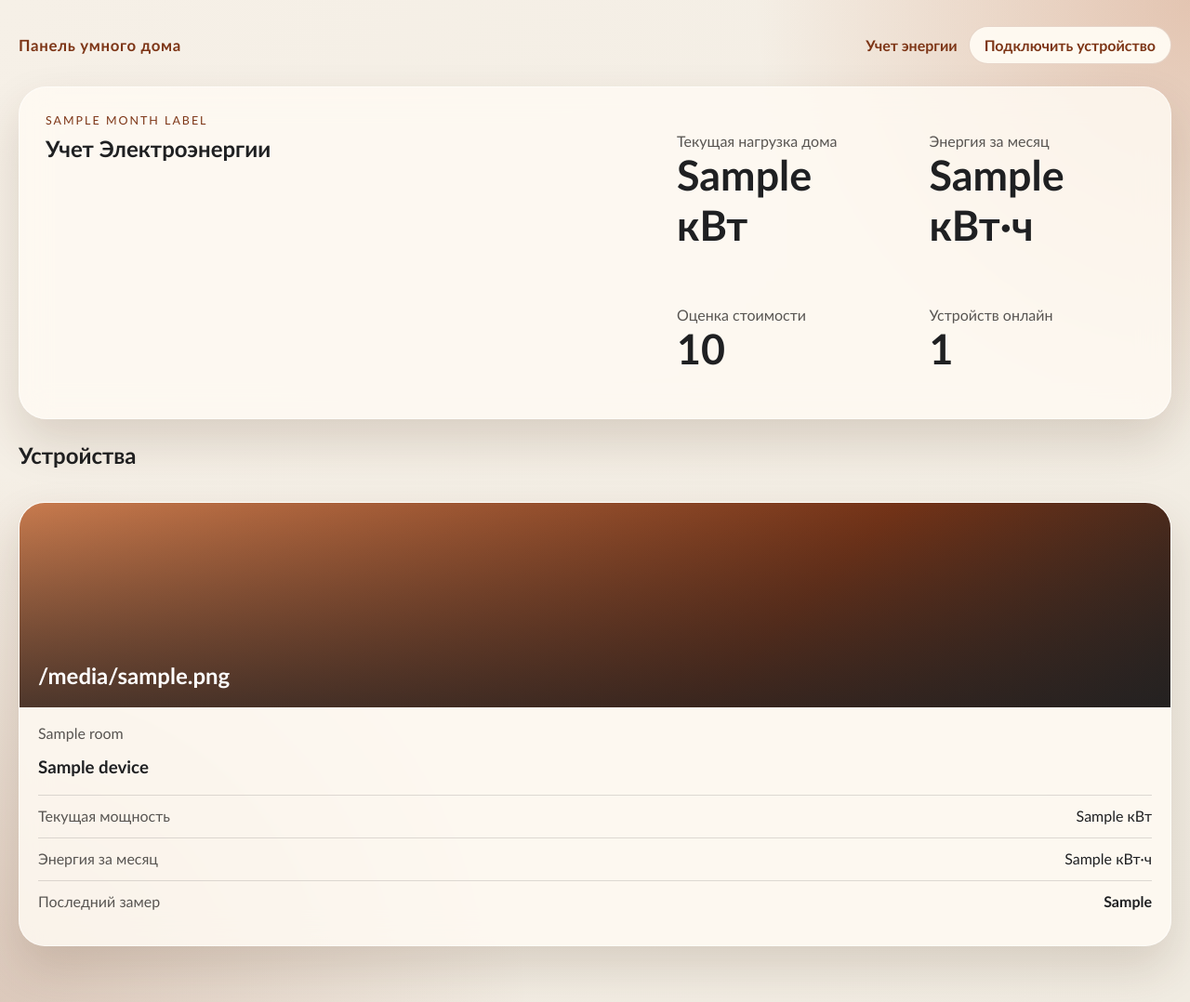
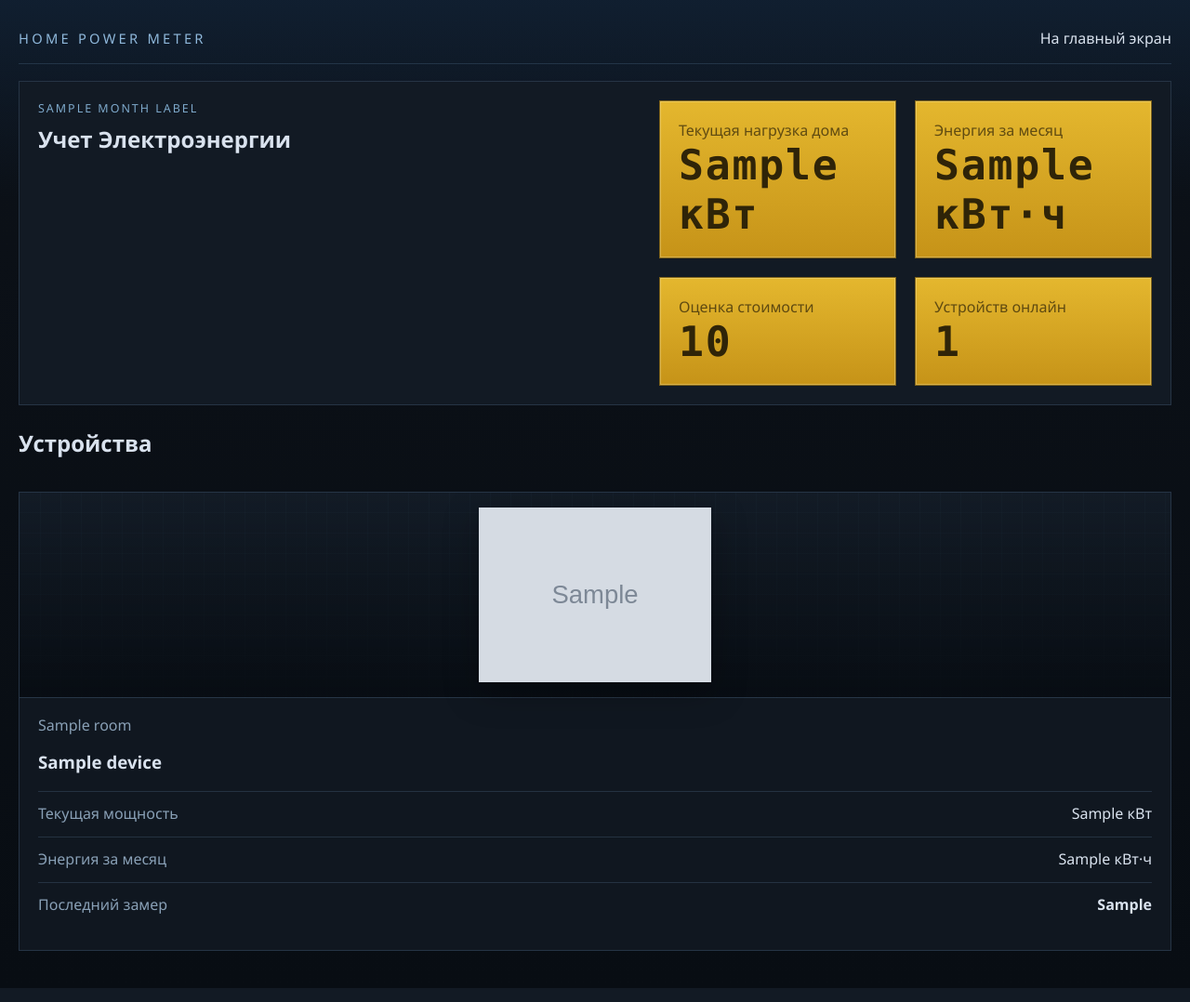
Before and after one commit to shn-moto/power-meter, a FastAPI app: template templates/index.html in a window 1280 px wide. Shown: the whole page at 93% size. Run offline with FastAPI, Linux system fonts and the light colour scheme; the template is opened without the code that fills it: most values are stand-ins (such as "Sample title", 1, 10 or a date in 2020); grey boxes marked "Sample" are stand-in pictures; data that the repository does not hold is empty; parts of the project's set-up code (start-up, migrations or seed data) failed here and were passed over; some libraries are stand-ins or nearby versions.

Commit message:
Redesign UI as dark utility panel

```diff
--- a/app/device_registry.py
+++ b/app/device_registry.py
@@ -280,6 +280,7 @@ def connect_device(config: AppConfig, device_id: str) -> dict[str, Any]:
     else:
         room = resolved_room or DEFAULT_ROOM_NAME
     image_label = existing["image_label"] if existing else name
+    image_id = str(existing.get("image_id") or "").strip() or None if existing else None
 
     kind, is_energy_meter = _classify_device(str(device_info.get("category") or device_info_v2.get("category") or ""), dps_result)
     power_dps_key, power_scale, voltage_dps_keys = _extract_power_profile(dps_result)
@@ -303,6 +304,7 @@ def connect_device(config: AppConfig, device_id: str) -> dict[str, Any]:
         name=name,
         room=room,
         image_label=image_label,
+        image_id=image_id,
         device_id=clean_device_id,
         category_code=str(device_info.get("category") or device_info_v2.get("category") or "") or None,
         device_kind=kind,
--- a/config.py
+++ b/config.py
@@ -21,6 +21,7 @@ class TuyaDeviceConfig:
     power_dps_key: str
     power_scale: float
     voltage_dps_keys: tuple[str, ...]
+    image_id: str | None = None
 
 
 @dataclass(slots=True)
@@ -113,6 +114,7 @@ def _parse_device_record(
     slug = str(record.get("slug") or _slugify(name)).strip() or _slugify(name)
     room = str(record.get("room") or fallback_room).strip() or fallback_room
     image_label = str(record.get("image_label") or fallback_label).strip() or fallback_label
+    image_id = str(record.get("image_id") or "").strip() or None
     device_id = str(record.get("device_id") or record.get("id") or "").strip()
     local_key = str(record.get("local_key") or record.get("key") or "").strip()
     ip_address = str(record.get("ip_address") or record.get("ip") or "").strip()
@@ -143,6 +145,7 @@ def _parse_device_record(
         power_dps_key=power_dps_key,
         power_scale=power_scale,
         voltage_dps_keys=voltage_dps_keys,
+        image_id=image_id,
     )
 
 
--- a/static/app.css
+++ b/static/app.css
@@ -1,14 +1,18 @@
 :root {
-    --bg: #f1ece2;
-    --bg-strong: #e2d3b4;
-    --surface: rgba(255, 251, 243, 0.82);
-    --surface-strong: rgba(255, 251, 243, 0.95);
-    --text: #1f2022;
-    --muted: #585552;
-    --accent: #ba5b2e;
-    --accent-deep: #7d3516;
-    --line: rgba(31, 32, 34, 0.14);
-    --shadow: 0 24px 50px rgba(72, 46, 21, 0.16);
+    --bg: #080d13;
+    --bg-strong: #0d141d;
+    --surface: #121a24;
+    --surface-strong: #171f2b;
+    --surface-muted: #101720;
+    --text: #d9e2ee;
+    --muted: #89a0b6;
+    --accent: #7fd0ff;
+    --accent-deep: #2d78b5;
+    --line: rgba(126, 171, 214, 0.18);
+    --shadow: 0 0 0 rgba(0, 0, 0, 0);
+    --lcd-bg: #d7a928;
+    --lcd-edge: #80641a;
+    --lcd-text: #2f2408;
 }
 
 * {
@@ -18,18 +22,17 @@
 body {
     margin: 0;
     min-height: 100vh;
-    font-family: "Trebuchet MS", "Segoe UI", sans-serif;
+    font-family: "Bahnschrift", "Segoe UI", sans-serif;
     color: var(--text);
     background:
-        radial-gradient(circle at top right, rgba(186, 91, 46, 0.28), transparent 28%),
-        radial-gradient(circle at bottom left, rgba(125, 53, 22, 0.2), transparent 34%),
-        linear-gradient(135deg, #f6f0e7, var(--bg));
+        linear-gradient(180deg, rgba(17, 33, 52, 0.85), rgba(8, 13, 19, 0) 20%),
+        linear-gradient(180deg, #0c1118, var(--bg));
 }
 
 .page-shell {
     width: min(1280px, calc(100vw - 40px));
     margin: 0 auto;
-    padding: 28px 0 60px;
+    padding: 20px 0 40px;
 }
 
 .topbar {
@@ -37,21 +40,24 @@ body {
     justify-content: space-between;
     align-items: center;
     gap: 20px;
-    margin-bottom: 24px;
+    margin-bottom: 18px;
+    padding: 10px 0 16px;
+    border-bottom: 1px solid var(--line);
 }
 
 .topbar-brand,
 .topbar-link,
 .topbar-button,
 .back-link {
-    color: var(--accent-deep);
+    color: var(--text);
     text-decoration: none;
-    font-weight: 700;
+    font-weight: 500;
 }
 
 .topbar-brand {
-    font-size: 1.05rem;
-    letter-spacing: 0.04em;
+    font-size: 0.92rem;
+    letter-spacing: 0.22em;
+    color: #8fb8db;
 }
 
 .topbar-nav {
@@ -62,10 +68,13 @@ body {
 }
 
 .topbar-button {
-    border: 1px solid rgba(125, 53, 22, 0.18);
-    border-radius: 999px;
-    padding: 10px 16px;
-    background: var(--surface-strong);
+    border: 1px solid rgba(127, 208, 255, 0.28);
+    border-radius: 0;
+    padding: 10px 14px;
+    background: transparent;
+    text-transform: uppercase;
+    letter-spacing: 0.08em;
+    font-size: 0.82rem;
 }
 
 .hero-copy,
@@ -82,8 +91,7 @@ body {
 .detail-card,
 .device-card {
     background: var(--surface);
-    border: 1px solid rgba(255, 255, 255, 0.55);
-    backdrop-filter: blur(16px);
+    border: 1px solid var(--line);
     box-shadow: var(--shadow);
 }
 
@@ -97,8 +105,8 @@ body {
 }
 
 .hero-panel {
-    border-radius: 30px;
-    padding: 28px;
+    border-radius: 0;
+    padding: 20px;
 }
 
 .eyebrow {
@@ -106,7 +114,7 @@ body {
     text-transform: uppercase;
     letter-spacing: 0.16em;
     font-size: 0.78rem;
-    color: var(--accent-deep);
+    color: #7ea9cb;
 }
 
 h1,
@@ -129,8 +137,30 @@ p {
 
 .stat-card,
 .detail-card {
-    border-radius: 24px;
+    border-radius: 0;
     padding: 20px;
+}
+
+.lcd-panel {
+    background: linear-gradient(180deg, #e4b72e, #c69318);
+    border: 1px solid var(--lcd-edge);
+    color: var(--lcd-text);
+    box-shadow: inset 0 0 0 1px rgba(255, 244, 194, 0.3);
+}
+
+.lcd-panel .stat-label,
+.lcd-panel .summary-grid dt,
+.lcd-panel .device-function-head p,
+.lcd-panel .chart-empty {
+    color: rgba(47, 36, 8, 0.72);
+}
+
+.lcd-panel .stat-value,
+.lcd-panel .summary-grid dd,
+.lcd-panel h2 {
+    color: var(--lcd-text);
+    font-family: "Consolas", "Lucida Console", monospace;
+    letter-spacing: 0.04em;
 }
 
 .stat-value {
@@ -232,30 +261,67 @@ p {
 }
 
 .device-card {
-    border-radius: 28px;
     overflow: hidden;
 }
 
 .device-image {
     display: flex;
-    align-items: end;
+    align-items: center;
+    justify-content: center;
     min-height: 220px;
-    padding: 20px;
+    padding: 16px;
     text-decoration: none;
-    color: white;
+    color: var(--text);
     background:
-        linear-gradient(180deg, rgba(31, 32, 34, 0.1), rgba(31, 32, 34, 0.72)),
-        linear-gradient(135deg, #db8553, #7d3516 65%, #31251f);
+        linear-gradient(180deg, rgba(19, 28, 39, 0.62), rgba(7, 12, 18, 0.96)),
+        repeating-linear-gradient(0deg, rgba(127, 208, 255, 0.05) 0 1px, transparent 1px 22px),
+        repeating-linear-gradient(90deg, rgba(127, 208, 255, 0.05) 0 1px, transparent 1px 22px);
+    border-bottom: 1px solid var(--line);
 }
 
-.device-image span {
-    font-size: 1.5rem;
-    font-weight: 700;
-    max-width: 12ch;
+.device-photo {
+    width: 100%;
+    height: 100%;
+    object-fit: contain;
+    max-height: 188px;
+    filter: drop-shadow(0 10px 18px rgba(0, 0, 0, 0.28));
+}
+
+.device-placeholder {
+    position: relative;
+    width: 100%;
+    height: 188px;
+    border: 1px solid rgba(127, 208, 255, 0.22);
+    background:
+        linear-gradient(180deg, rgba(127, 208, 255, 0.04), rgba(127, 208, 255, 0.01)),
+        repeating-linear-gradient(0deg, rgba(127, 208, 255, 0.08) 0 1px, transparent 1px 18px),
+        repeating-linear-gradient(90deg, rgba(127, 208, 255, 0.08) 0 1px, transparent 1px 18px);
+}
+
+.device-placeholder::before,
+.device-placeholder::after {
+    content: "";
+    position: absolute;
+    inset: 18% 14%;
+    border: 1px solid rgba(127, 208, 255, 0.38);
+}
+
+.device-placeholder::after {
+    inset: 30% 22%;
+    background: linear-gradient(180deg, rgba(127, 208, 255, 0.14), rgba(127, 208, 255, 0.04));
+}
+
+.device-placeholder-meter::before {
+    inset: 10% 30% 10% 30%;
+}
+
+.device-placeholder-meter::after {
+    inset: 24% 36% 24% 36%;
 }
 
 .device-card-body {
     padding: 18px 20px 22px;
+    background: var(--surface-muted);
 }
 
 .device-metrics,
--- a/static/dashboard.js
+++ b/static/dashboard.js
@@ -20,9 +20,16 @@ if (dashboardPage) {
         node.classList.add('reading-status', `is-${status || 'error'}`);
     };
 
+    const renderDeviceMedia = (device) => {
+        if (device.image_url) {
+            return `<img class="device-photo" src="${escapeHtml(device.image_url)}" alt="${escapeHtml(device.name)}">`;
+        }
+        return `<div class="device-placeholder device-placeholder-${escapeHtml(device.device_kind || 'switch')}" aria-hidden="true"></div>`;
+    };
+
     const renderCardMarkup = (device) => `
         <a class="device-image" href="/devices/${encodeURIComponent(device.slug)}" aria-label="Открыть детали устройства ${escapeHtml(device.name)}">
-            <span>${escapeHtml(device.image_label)}</span>
+            ${renderDeviceMedia(device)}
         </a>
         <div class="device-card-body">
             <div>
@@ -47,16 +54,7 @@ if (dashboardPage) {
     `;
 
     const updateCard = (card, device) => {
-        card.querySelector('.device-image').setAttribute('href', `/devices/${encodeURIComponent(device.slug)}`);
-        card.querySelector('.device-image').setAttribute('aria-label', `Открыть детали устройства ${device.name}`);
-        card.querySelector('.device-image span').textContent = device.image_label;
-        card.querySelector('[data-device-room]').textContent = device.room;
-        card.querySelector('[data-device-name]').textContent = device.name;
-        card.querySelector('[data-device-current-power]').textContent = `${device.current_power_kw} кВт`;
-        card.querySelector('[data-device-month-energy]').textContent = `${device.month_energy_kwh} кВт·ч`;
-        const lastSeen = card.querySelector('[data-device-last-seen]');
-        lastSeen.textContent = device.last_seen || 'Пока нет данных';
-        applyReadingStatus(lastSeen, device.last_seen_status);
+        card.innerHTML = renderCardMarkup(device);
     };
 
     const syncDevices = (devices) => {
--- a/templates/base.html
+++ b/templates/base.html
@@ -9,10 +9,13 @@
 <body>
     <div class="page-shell">
         <header class="topbar">
-            <a class="topbar-brand" href="/">Панель умного дома</a>
+            <span class="topbar-brand">HOME POWER METER</span>
             <nav class="topbar-nav">
-                <a class="topbar-link" href="/">Учет энергии</a>
+                {% if request.url.path == '/' %}
                 <a class="topbar-button" href="/connect-device">Подключить устройство</a>
+                {% else %}
+                <a class="topbar-link" href="/">На главный экран</a>
+                {% endif %}
             </nav>
         </header>
         <main>
--- a/templates/connect_device.html
+++ b/templates/connect_device.html
@@ -7,7 +7,7 @@
             <div>
                 <p class="eyebrow">Tuya Cloud + Local Key</p>
                 <h1>Подключить устройство</h1>
-                <p class="hero-copy">Введите только device ID. Приложение само получит local key, категорию, функции и попробует найти устройство в локальной сети.</p>
+                <p class="hero-copy">Введите только device ID. Остальное приложение определит само.</p>
             </div>
         </div>
 
--- a/templates/device.html
+++ b/templates/device.html
@@ -5,9 +5,7 @@
     <div>
         <p class="eyebrow">{{ device.room }}</p>
         <h1>{{ device.name }}</h1>
-        <p class="hero-copy">График потребления, сводка и доступные функции устройства.</p>
     </div>
-    <a class="back-link" href="/">Назад к панели</a>
 </section>
 
 <section class="detail-layout" data-device-page data-device-slug="{{ device.slug }}">
@@ -50,7 +48,7 @@
     </article>
 
     <aside class="detail-sidebar">
-        <article class="detail-card">
+        <article class="detail-card lcd-panel">
             <h2>Сводка</h2>
             <dl class="summary-grid" data-device-summary>
                 <div><dt>Энергия</dt><dd>--</dd></div>
--- a/templates/index.html
+++ b/templates/index.html
@@ -7,19 +7,19 @@
         <h1>Учет Электроэнергии</h1>
     </div>
     <div class="hero-grid stats-grid">
-        <article class="stat-card">
+        <article class="stat-card lcd-panel">
             <span class="stat-label">Текущая нагрузка дома</span>
             <strong class="stat-value" data-summary-current-power>{{ summary.current_power_kw }} кВт</strong>
         </article>
-        <article class="stat-card">
+        <article class="stat-card lcd-panel">
             <span class="stat-label">Энергия за месяц</span>
             <strong class="stat-value" data-summary-month-energy>{{ summary.month_energy_kwh }} кВт·ч</strong>
         </article>
-        <article class="stat-card">
+        <article class="stat-card lcd-panel">
             <span class="stat-label">Оценка стоимости</span>
             <strong class="stat-value" data-summary-estimated-cost>{{ summary.estimated_cost }}</strong>
         </article>
-        <article class="stat-card">
+        <article class="stat-card lcd-panel">
             <span class="stat-label">Устройств онлайн</span>
             <strong class="stat-value" data-summary-device-count>{{ summary.device_count }}</strong>
         </article>
@@ -34,7 +34,11 @@
         {% for device in summary.devices %}
         <article class="device-card" data-device-card data-device-slug="{{ device.slug }}">
             <a class="device-image" href="/devices/{{ device.slug }}" aria-label="Открыть детали устройства {{ device.name }}">
-                <span>{{ device.image_label }}</span>
+                {% if device.image_url %}
+                <img class="device-photo" src="{{ device.image_url }}" alt="{{ device.name }}">
+                {% else %}
+                <div class="device-placeholder device-placeholder-{{ device.device_kind }}" aria-hidden="true"></div>
+                {% endif %}
             </a>
             <div class="device-card-body">
                 <div>
```
Also changed, not shown: other parts of static/app.css (+36 -33 lines), app/storage.py (+19 -9 lines), app/web.py (+29 -2 lines), static/device.js (+13 -11 lines), static/device-images/README.md (added), 1 other file.
